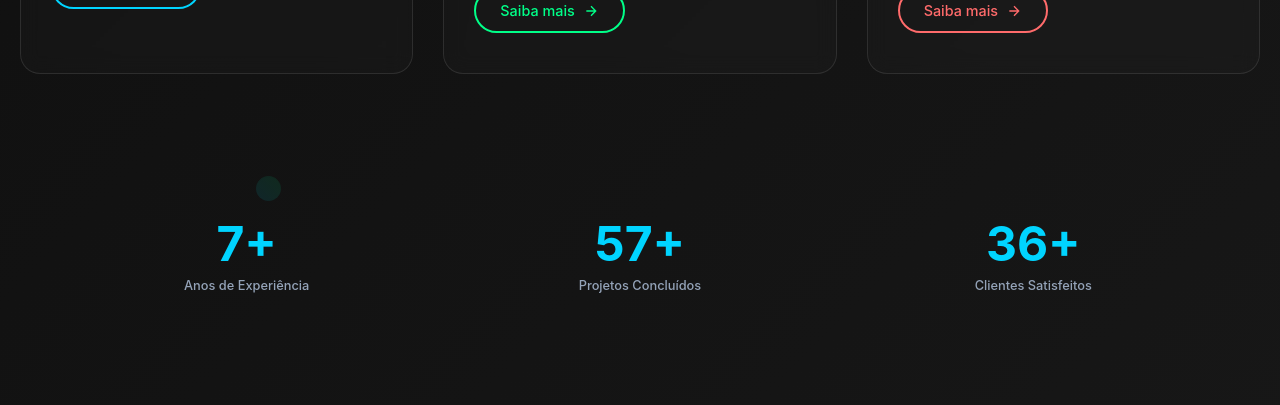
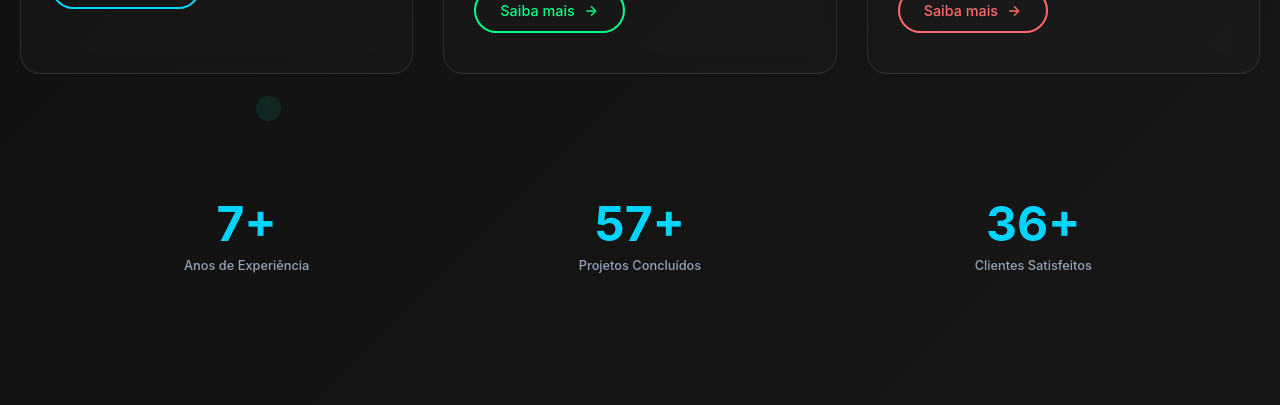
Before and after one commit to jottasilva/portfolio, a React (Create React App) app: page / in a window 1280 px wide. Shown: the part 1400-1805 px from the top of the page. Built offline with nearby package versions, Linux system fonts and the light colour scheme; a web font is replaced by a local one.

Commit message:
Update ServSection.css

```diff
--- a/src/css/ServSection.css
+++ b/src/css/ServSection.css
@@ -288,7 +288,6 @@
 
 /* Stats Section */
 .stats-section {
-  margin: 80px 0;
   padding: 0 20px;
   position: relative;
   z-index: 2;
```
